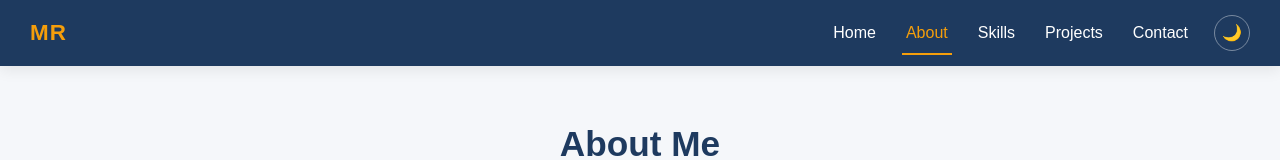
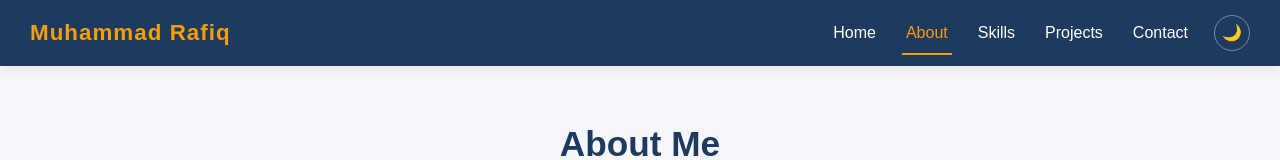
Before and after one commit to rafiqjep/Portfolio, a plain HTML site: page about.html in a window 1280 px wide. Shown: the top 160 px of the page. Drawn offline with Linux system fonts and the light colour scheme.

Commit message:
Update logo name

```diff
--- a/about.html
+++ b/about.html
@@ -9,7 +9,7 @@
 <body>
   <header>
     <nav class="navbar">
-      <a href="index.html" class="logo">MR</a>
+      <a href="index.html" class="logo">Muhammad Rafiq</a>
       <button class="menu-toggle" id="menuToggle" aria-label="Toggle menu" aria-expanded="false">&#9776;</button>
       <div class="nav-links" id="navLinks">
         <a href="index.html">Home</a>
```
Also changed, not shown: projects.html (+1 -1 lines).
